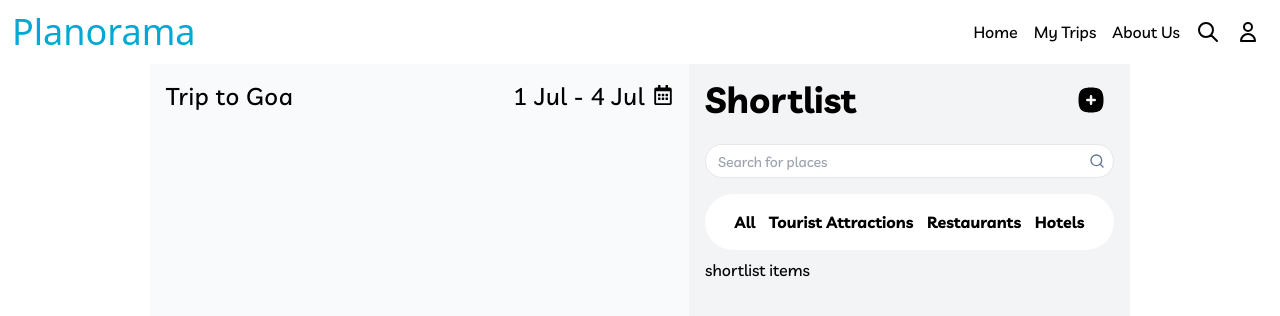
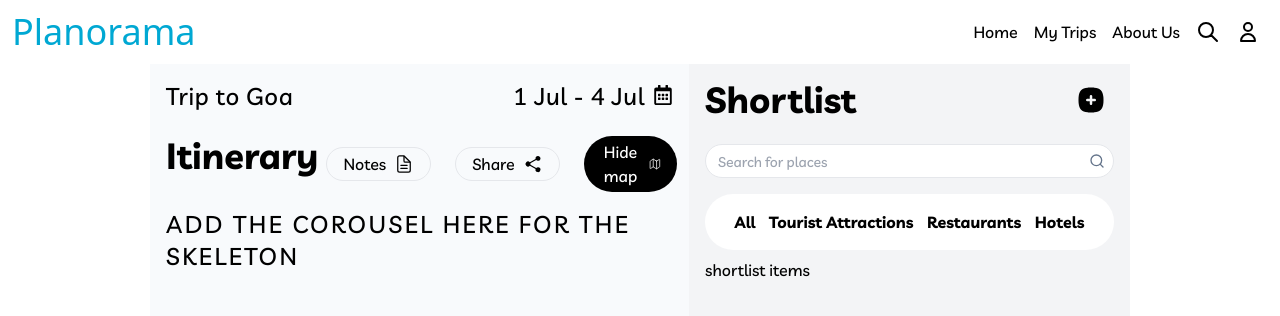
Before and after one commit to Mansherius/travel-planner-zool, a Next.js app in the folder travel-planner/: page /itenerary in a window 1280 px wide. Shown: the top 316 px of the page. Built offline with nearby package versions, Linux system fonts and the light colour scheme; a web font is replaced by a local one.

Commit message:
Skeleton without the carousel

```diff
--- a/travel-planner/src/app/itenerary/page.tsx
+++ b/travel-planner/src/app/itenerary/page.tsx
@@ -2,22 +2,23 @@
 import React, { useState } from "react";
 import { TbSquareRoundedPlusFilled } from "react-icons/tb";
 import { FiSearch } from "react-icons/fi";
-import { FaRegCalendarAlt } from "react-icons/fa";
-import DatePicker from "react-datepicker";
 import "react-datepicker/dist/react-datepicker.css";
-import { format } from "date-fns";
 import Writedate from "@/components/shared/WrittenDate";
+import ButtonBar from "@/components/itinerary/ButtonBar";
 
 const Itinerary = () => {
-  const [dateRange, setDateRange] = useState<[Date | undefined, Date | undefined]>([new Date(2024, 6, 1), new Date(2024, 6, 4)]);
-  const [startDate, endDate] = dateRange;
-
   return (
         <div className="w-100% min-h-screen md:mx-[50px] lg:mx-[150px] flex justify-center bg-blue-50">
-            <section className="mx-auto w-[55%] bg-slate-50">
-                <div className="flex justify-between p-4 text-2xl tracking-wide ">
-                <p>Trip to Goa</p>
-                <Writedate />
+            <section className="mx-auto w-[55%] bg-slate-50 p-4">
+                <div className="flex justify-between pb-2 text-2xl tracking-wide ">
+                    <p>Trip to Goa</p>
+                    <Writedate />
+                </div>
+                <div className="py-4">
+                    <ButtonBar/>
+                </div>
+                <div>
+                    <p className="flex justify-center items-center uppercase tracking-widest text-2xl">add the corousel here for the skeleton</p>
                 </div>
             </section>
 
--- /dev/null
+++ b/travel-planner/src/components/itinerary/ButtonBar.tsx
@@ -0,0 +1,19 @@
+import React from 'react'
+import { IoDocumentTextOutline, IoShareSocial, IoMapOutline } from "react-icons/io5";
+
+const ButtonBar = () => {
+  return (
+    <>
+        <div className="flex justify-between">
+			<p className="text-4xl font-bold">Itinerary</p>
+			<div className='flex gap-4'>
+                <button className="bg-transparent px-4 py-1 border rounded-full ml-2 my-auto flex">Notes <IoDocumentTextOutline size={20} className='my-auto ml-2' /></button>
+                <button className="bg-transparent px-4 py-1 border rounded-full ml-2 my-auto flex">Share <IoShareSocial size={20} className='my-auto ml-2'/> </button>
+                <button className='bg-black text-white px-4 py-1 rounded-full ml-2 my-auto flex'>Hide map <IoMapOutline size={20} className='my-auto ml-2' /></button>
+            </div>
+		</div>
+    </>
+  )
+}
+
+export default ButtonBar
```
